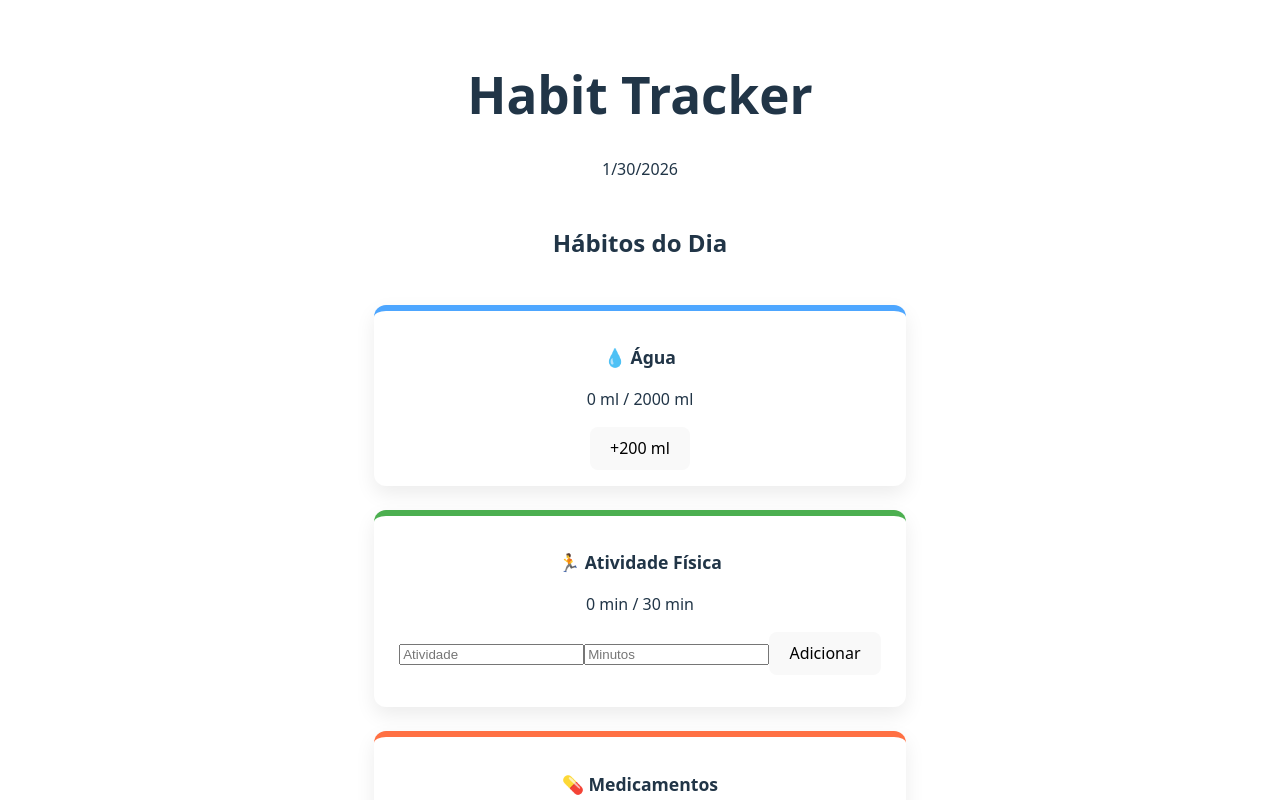
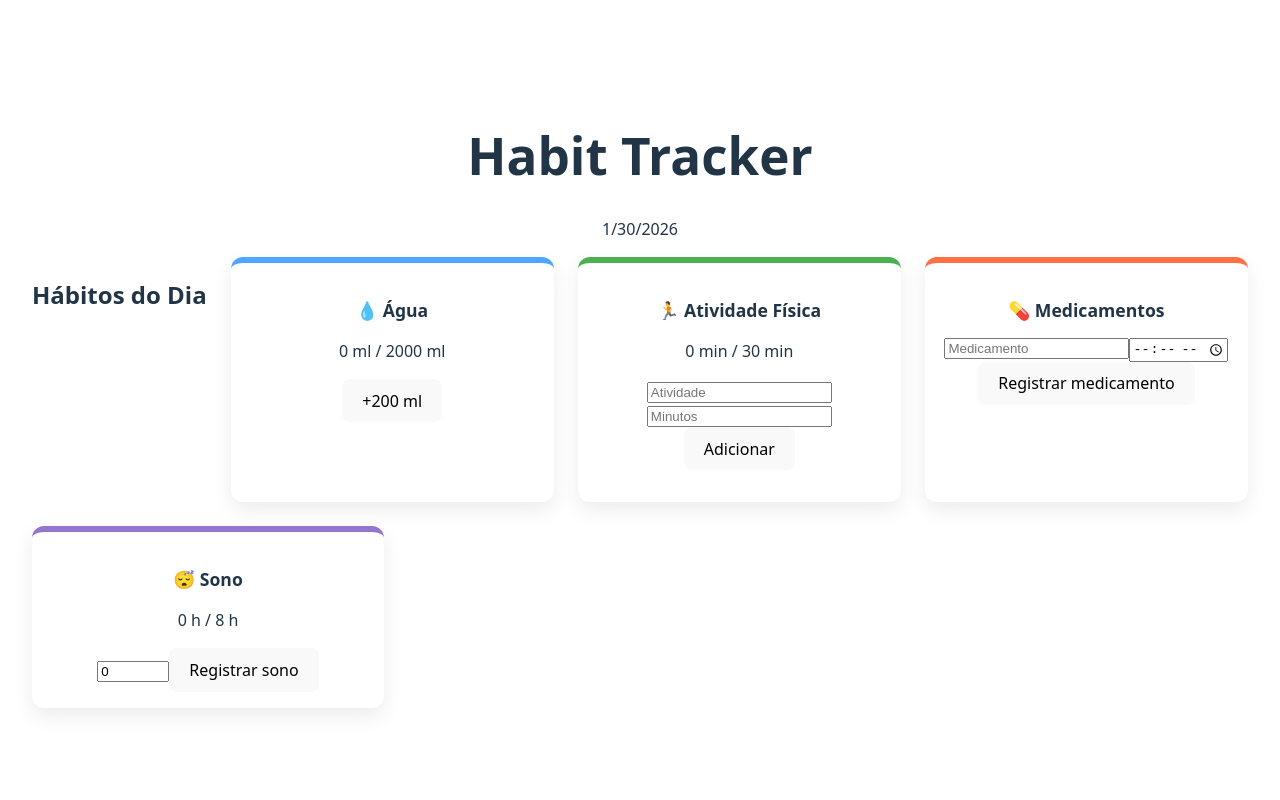
Before and after one commit to lscxxxxx/habit-tracker, a React (Vite) app: page / in a window 1280 px wide. Shown: the top 800 px of the page. Built offline with nearby package versions, Linux system fonts and the light colour scheme.

Commit message:
style: remoção de css padrão do template e simplificação do leiaute

```diff
--- a/src/App.css
+++ b/src/App.css
@@ -5,53 +5,16 @@
   text-align: center;
 }
 
-.logo {
-  height: 6em;
-  padding: 1.5em;
-  will-change: filter;
-  transition: filter 300ms;
-}
-
-.logo:hover {
-  filter: drop-shadow(0 0 2em #646cffaa);
-}
-
-.logo.react:hover {
-  filter: drop-shadow(0 0 2em #61dafbaa);
-}
-
-@keyframes logo-spin {
-  from {
-    transform: rotate(0deg);
-  }
-
-  to {
-    transform: rotate(360deg);
-  }
-}
-
-@media (prefers-reduced-motion: no-preference) {
-  a:nth-of-type(2) .logo {
-    animation: logo-spin infinite 20s linear;
-  }
-}
-
-.card {
-  padding: 2em;
-}
-
-.read-the-docs {
-  color: #888;
-}
-
 .dashboard {
-  display: grid;
-  grid-template-columns: repeat(auto-fit, minmax(260px, 1fr));
+  display: flex;
+  flex-wrap: wrap;
   gap: 24px;
-  margin-top: 24px;
+  align-items: stretch;
 }
 
 .habit-card {
+  flex: 1 1 260px;
+  max-width: 320px;
   background: #fff;
   border-radius: 12px;
   padding: 16px;
```
